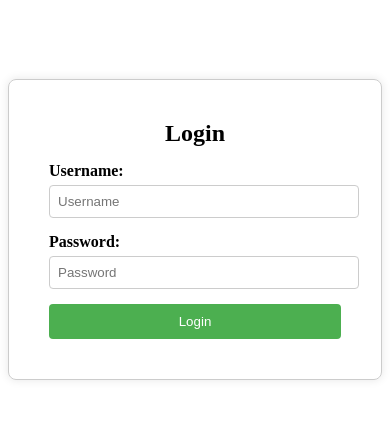
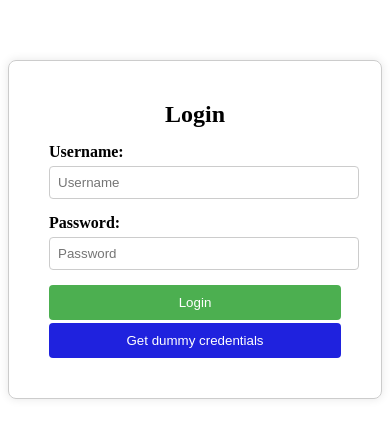
Before and after one commit to SiddhantYadavv/E-Commerce, a React (Vite) app: page / in a window 390 px wide. Shown: the part 201-638 px from the top of the page. Built offline with nearby package versions, Linux system fonts and the light colour scheme.

Commit message:
Added dummy credentials button

```diff
--- a/src/index.css
+++ b/src/index.css
@@ -48,6 +48,21 @@
 
   .auth-button:hover {
     background-color: #45a049;
+  }
+  .dummy-button {
+    width: 100%;
+    padding: 10px;
+    margin-top: 3px;
+    background-color: #1f22de;
+    color: #fff;
+    border: none;
+    border-radius: 4px;
+    cursor: pointer;
+  }
+
+  .dummy-button:hover {
+    background-color: #1518a9;
+
   }
 
   .error-message {
@@ -263,6 +278,22 @@ h3 {
     background-color: #45a049;
   }
 
+  .dummy-button {
+    width: 100%;
+    padding: 10px;
+    margin-top: 3px;
+    background-color: #1f22de;
+    color: #fff;
+    border: none;
+    border-radius: 4px;
+    cursor: pointer;
+  }
+
+  .dummy-button:hover {
+    background-color: #1518a9;
+
+  }
+
   .error-message {
     color: #ff0000;
     margin-top: 10px;
@@ -354,7 +385,7 @@ h3 {
   position: fixed;
   top: 50%;
   left: 50%;
-  border: none;
+  border: 2px solid black;
   transform: translate(-50%, -50%);
   width: 90%;
   height: 99%;
--- a/src/pages/Auth.jsx
+++ b/src/pages/Auth.jsx
@@ -7,6 +7,12 @@ const Auth = (props) => {
   const [password, setPassword] = useState('');
   const [token, setToken] = useState('');
   const navigate = useNavigate()
+
+  const dummyCred=(e)=>{
+    e.preventDefault()
+    setUsername("kminchelle")
+    setPassword("0lelplR")
+  }
 
   const handleSubmit = async (e) => {
     try {
@@ -56,6 +62,9 @@ const Auth = (props) => {
         <button type="submit" className="auth-button">
           Login
         </button>
+        <button onClick={dummyCred} className="dummy-button">
+          Get dummy credentials
+        </button>
       </form>
     </div>
   );
```
